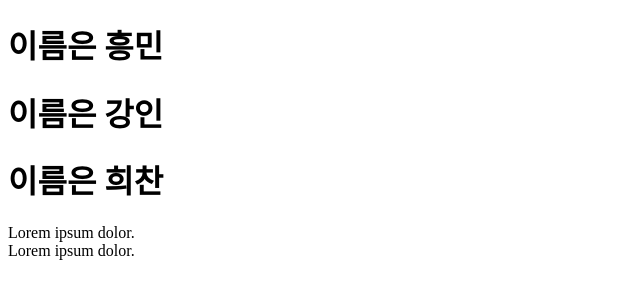
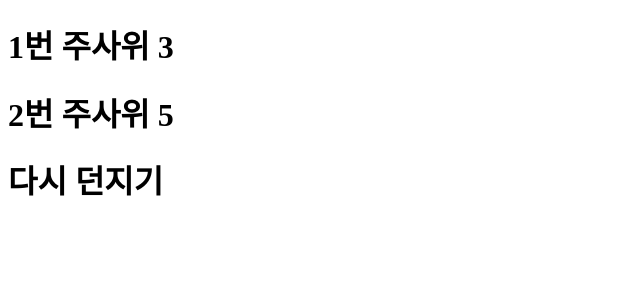
Before and after one commit to AngelosGithub/react231031, a React (Create React App) app: page / in a window 1280 px wide. Shown: the top 300 px of the page, without its empty margins (0-640 px from the left). Built offline with nearby package versions, Linux system fonts and the light colour scheme.

Commit message:
231031 프로퍼티의 값은 자바스크립트 코드가 될 수 있음(class 이름 변경하기)

```diff
--- a/src/App.js
+++ b/src/App.js
@@ -1,14 +1,18 @@
 function App() {
-  const name = "흥민";
+  const num1 = Math.ceil(Math.random() * 6);
+  const num2 = Math.ceil(Math.random() * 6);
+
+  let messageClassName = "lose";
+  let message = "다시 던지기";
+  if (num2 === num1) {
+    messageClassName = "win";
+    message = "당첨";
+  }
   return (
     <>
-      <h1>이름은 {name}</h1>
-      <h1>이름은 {"강인"}</h1>
-      <h1>이름은 희찬</h1>
-
-      {/* 아래 두개의 코드는 같음 */}
-      <div className={"error"}>Lorem ipsum dolor.</div>
-      <div className="error">Lorem ipsum dolor.</div>
+      <h1>1번 주사위 {num1}</h1>
+      <h1>2번 주사위 {num2}</h1>
+      <h1 className={messageClassName}>{message}</h1>
     </>
   );
 }
```
